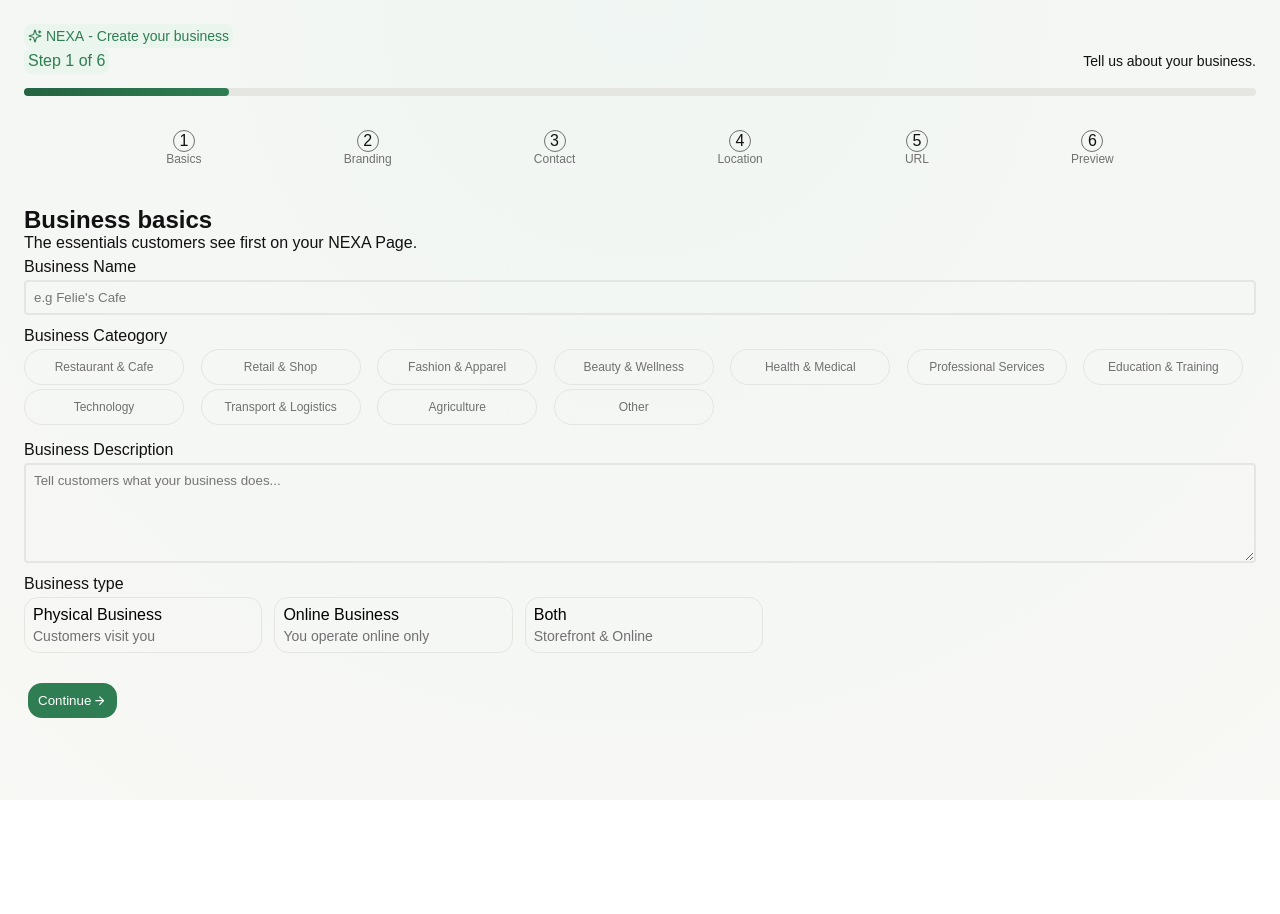
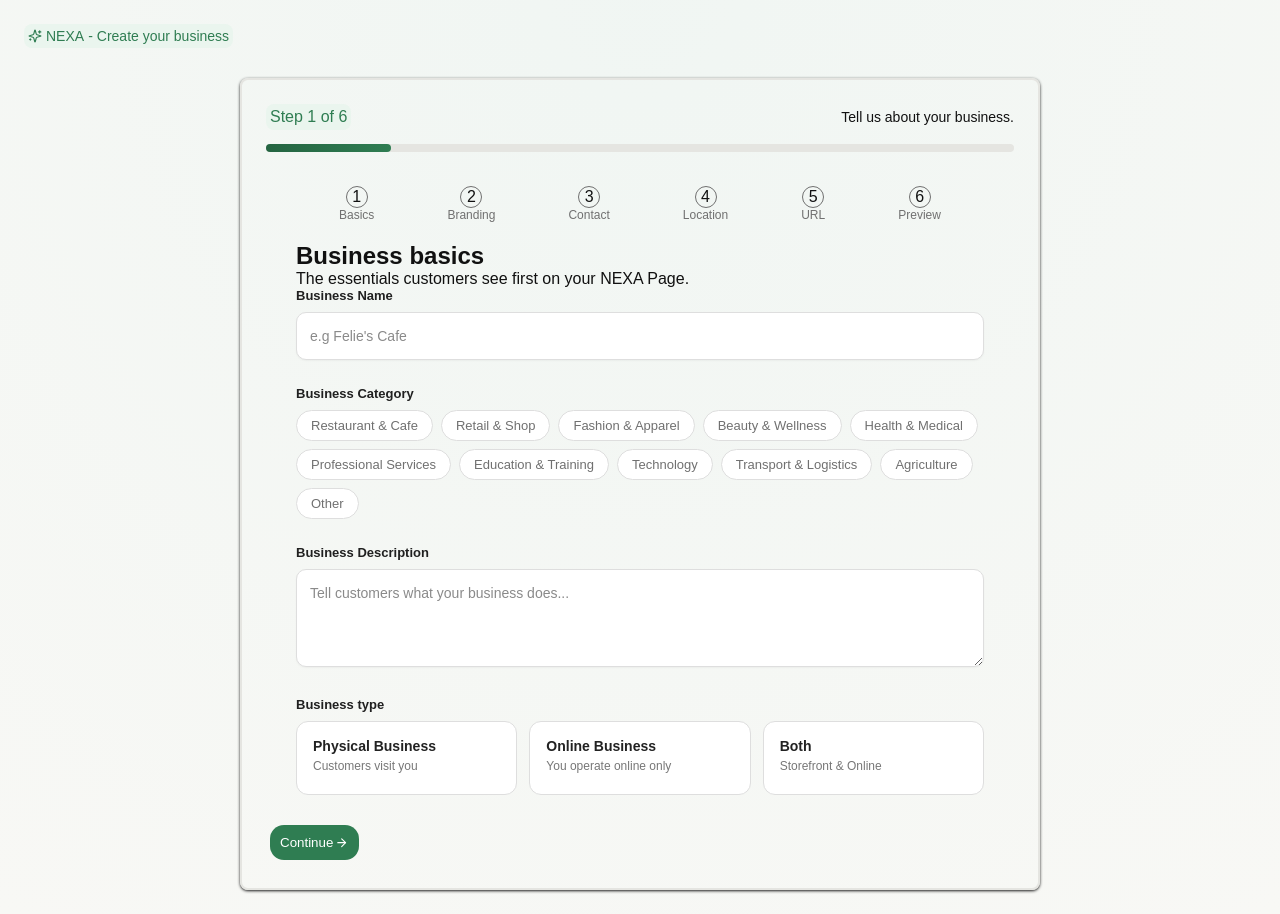
Before and after one commit to BigDestynEnergy/Nexa, a React (Vite) app: page /create in a window 1280 px wide. Before the commit the page ends 800 px from the top, so only its background shows below. Built offline with nearby package versions, Linux system fonts and the light colour scheme; a web font is replaced by a local one.

Commit message:
NEXA v1.14

```diff
--- a/src/Create Business Pages/Basics.jsx
+++ b/src/Create Business Pages/Basics.jsx
@@ -45,7 +45,7 @@
             </div>
 
         <div className="form-group">
-                <label>Business Cateogory</label>
+                <label>Business Category</label>
 
                 <div className="categories">
                     {categories.map((cat, index) => (
--- a/src/Create Business Pages/Contact.jsx
+++ b/src/Create Business Pages/Contact.jsx
@@ -1,9 +1,35 @@
 import "../Styles/Create.css";
 
-export default function ContactStep(){
+export default function ContactStep({errors, form, updateField}){
     return(
         <main className="contact step">
-            <h1>Contact</h1>
+            <h1>Contact information</h1>
+            <p>How customers get in touch from your NEXA page</p>
+
+            <div className="form-group">
+                <label>Phone number</label>
+                <label>{form.phone.length}/12</label>
+                <input type="number"
+                 placeholder="+265 999 234 564"
+                 maxLength={12}
+                 max={12}
+                onChange={(e)=>updateField("phone", e.target.value)}
+                value={form.phone} />
+
+                {errors.phone && (
+                    <span className="error-message">
+                        {errors.phone}
+                    </span>
+                )}
+            </div>
+
+            <div className="form-group">
+                <label>Email <span>(optional)</span></label>
+                <input type="email" value={form.email}
+                className={errors.email ? "input-error" : ""}
+                placeholder="johnbanda@gmail.com"
+                onChange={(e)=>updateField("email", e.target.value)}/>
+            </div>
         </main>
     )
 }
--- a/src/Create Business Pages/CreateBusiness.jsx
+++ b/src/Create Business Pages/CreateBusiness.jsx
@@ -1,4 +1,4 @@
-import { useState } from "react";
+import { useEffect, useRef, useState } from "react";
 import "../Styles/Create.css";
 import { LuArrowLeft, LuArrowRight, LuSparkles } from "react-icons/lu";
 import Steps from "./Steps";
@@ -31,6 +31,9 @@
     url: "",
     slug: ""
 });
+
+const nextRef = useRef();
+const backRef = useRef();
 
 const [currentStep, setCurrentStep] = useState(1);
 
@@ -89,6 +92,28 @@
         setCurrentStep(prev => prev - 1)
     }
 
+    useEffect(()=>{
+
+        const onKeyDown = (e) => {
+        if(e.key === "ArrowLeft"){
+            currentStep === 1 ?
+            null :
+            backRef.current?.click()
+
+        }
+
+        if(e.key === "ArrowRight"){
+            nextRef.current?.click();
+            return;
+        }}
+
+        document.addEventListener("keydown", onKeyDown);
+
+        return () => {
+            document.removeEventListener("keydown", onkeydown);
+        }
+
+    }, [])
 
 
     return(
@@ -99,7 +124,7 @@
                 - <span>Create your business</span>
             </div>
 
-            <div classNamnpme="create-business-container">
+            <div className="create-business-container">
                 <div className="topbar-container">
                     <div className="top-layer">
                         <span className="stepsof">{`Step ${currentStep} of 6`}</span>
@@ -123,6 +148,7 @@
                 <div className="wizard-navigation">
                     {currentStep > 1 && (<button
                     onClick={goBackward}
+                    ref={backRef}
                     className="navigate-back">
                         <LuArrowLeft/>
                         Back</button>)}
@@ -131,6 +157,7 @@
                     (<button
                         className="navigate-forward"
                     onClick={goToNextStep}
+                    ref={nextRef}
                     >Continue <LuArrowRight/></button>)
                     :
                     (<button className="create-business-btn">Create Business <LuArrowRight/></button>)
--- a/src/Create Styles/Basics.css
+++ b/src/Create Styles/Basics.css
@@ -1,105 +1,266 @@
-.basics{
-    display: flex;
-    flex-direction: column;
+/* =========================
+   BASICS STEP
+========================= */
+
+.basics {
+    max-width: 840px;
+    margin: 0 30px;
 }
 
-.basics .form-group{
-    display: flex;
-    flex-direction: column;
-    align-items: flex-start;
-    margin: 6px 0;
-    gap: 4px;
+.basics .form-group {
+    margin-bottom: 26px;
 }
 
-.form-group input, .form-group textarea{
-    padding: 8px;
-    width: 100%;
-    border: 2px solid var(--nexa-border);
-    background: transparent;
-    border-radius: var(--nexa-radius-xs);
+.basics label {
+    display: block;
+    margin-bottom: 9px;
+    font-size: 13px;
+    font-weight: 600;
+    color: #202020;
 }
 
-.form-group input:focus, .form-group textarea:focus{
-    border-color: var(--nexa-primary);
+
+/* =========================
+   BUSINESS NAME
+========================= */
+
+.basics input {
+    width: 100%;
+    height: 48px;
+    padding: 0 13px;
+
+    border: 1px solid #dedede;
+    border-radius: 10px;
+
     background: #fff;
+    color: #222;
+
+    font-family: inherit;
+    font-size: 14px;
+
+    outline: none;
+
+    box-sizing: border-box;
+
+    box-shadow: 0 1px 2px rgba(0, 0, 0, 0.04);
+
+    transition:
+        border-color 0.2s ease,
+        box-shadow 0.2s ease;
 }
 
-.form-group textarea{min-height: 100px;}
-
-.error-message{
-    font-size: 14px;
-    color: #cf0000;
+.basics input::placeholder,
+.basics textarea::placeholder {
+    color: #8a8a8a;
 }
 
-.basics .categories{
-    display: grid;
-    width: 100%;
-    grid-template-columns: repeat(auto-fit, minmax(160px, 1fr));
-    gap: 4px;
+.basics input:focus,
+.basics textarea:focus {
+    border-color: #999;
+    box-shadow: 0 0 0 3px rgba(0, 0, 0, 0.04);
 }
 
-.categories .category{
-    color: var(--nexa-text-muted);
-    border: 1px solid var(--nexa-border);
-    padding: 10px;
-    background: transparent;
-    border-radius: var(--nexa-radius-lg);
-    cursor: pointer;
-    font-weight: 500;
-    width: 160px;
-    font-size: 12px;
-    transition: all .3s ease;
+
+/* =========================
+   CATEGORIES
+========================= */
+
+.categories {
+    display: flex;
+    flex-wrap: wrap;
+    gap: 8px;
+
+    margin-top: 2px;
 }
 
-.category:hover{
-    transform: translateY(-1px);
-    color: var(--nexa-primary);
-    border-color: var(--nexa-primary);
+.category {
+    border: 1px solid #dedede;
+    border-radius: 999px;
+
+    background: #fff;
+    color: #707070;
+
+    padding: 8px 14px;
+
+    font-family: inherit;
+    font-size: 13px;
+    line-height: 1;
+
+    cursor: pointer;
+
+    transition:
+        background 0.18s ease,
+        border-color 0.18s ease,
+        color 0.18s ease,
+        transform 0.15s ease;
 }
 
-.category.selected{
-    color: #fff;
-    background: var(--nexa-primary);
+.category:hover {
+    border-color: #bdbdbd;
+    color: #333;
 }
 
-.business-types{
-    display: grid;
-    gap: 12px; width: 60%;
-    grid-template-columns: repeat(auto-fit, minmax(170px, 1fr));
+.category:active {
+    transform: scale(0.97);
 }
 
-.business-types .business-type{
-    border: 1px solid var(--nexa-border);
-    padding: 8px;
-    gap: 4px;cursor: pointer;
-    display: flex;
-    flex-direction: column;
-    border-radius: var(--nexa-radius-md);
-    transition: all .3s ease;
+.category.selected {
+    background: #37885f;
+    border-color: #37885f;
+    color: #fff;
 }
 
-.business-type h4{
-    font-weight: 500;
-    color: #000;
-    font-size: 16px;
+
+/* =========================
+   DESCRIPTION
+========================= */
+
+.basics textarea {
+    width: 100%;
+    min-height: 98px;
+
+    padding: 13px;
+
+    resize: vertical;
+
+    box-sizing: border-box;
+
+    border: 1px solid #dedede;
+    border-radius: 10px;
+
+    background: #fff;
+    color: #222;
+
+    font-family: inherit;
+    font-size: 14px;
+    line-height: 1.5;
+
+    outline: none;
+
+    box-shadow: 0 1px 2px rgba(0, 0, 0, 0.04);
+
+    transition:
+        border-color 0.2s ease,
+        box-shadow 0.2s ease;
 }
 
-.business-type:hover{
-    transform: translateY(-2px);
-    border-color: var(--nexa-primary);
+.basics textarea:focus {
+    border-color: #999;
+    box-shadow: 0 0 0 3px rgba(0, 0, 0, 0.04);
 }
 
-.business-type span{
-    color: var(--nexa-text-muted);
-    font-size: 14px;
+
+/* =========================
+   BUSINESS TYPE
+========================= */
+
+.business-types {
+    display: grid;
+    grid-template-columns: repeat(3, minmax(0, 1fr));
+    gap: 12px;
+
+    margin-top: 4px;
 }
 
-.business-type.selected{
-    background: var(--nexa-primary);
-    border-color: var(--nexa-primary);
+.business-type {
+    min-height: 74px;
+
+    padding: 16px;
+
+    box-sizing: border-box;
+
+    border: 1px solid #dedede;
+    border-radius: 12px;
+
+    background: #fff;
+
+    cursor: pointer;
+
+    transition:
+        border-color 0.18s ease,
+        background 0.18s ease,
+        box-shadow 0.18s ease,
+        transform 0.15s ease;
 }
 
-.business-type.selected span, .business-type.selected h4{
-    color: #fff;
+.business-type:hover {
+    border-color: #bdbdbd;
+    transform: translateY(-1px);
+}
+
+.business-type.selected {
+    border-color: #37885f;
+    background: #f4faf7;
+    box-shadow: 0 0 0 1px #37885f;
+}
+
+.business-type h4 {
+    margin: 0 0 5px;
+
+    font-size: 14px;
+    font-weight: 600;
+
+    color: #222;
+}
+
+.business-type span {
+    display: block;
+
+    font-size: 12px;
+    color: #777;
+}
+
+
+/* =========================
+   ERRORS
+========================= */
+
+.error-message {
+    display: block;
+
+    margin-top: 7px;
+
+    font-size: 12px;
+    line-height: 1.4;
+
+    color: #d64545;
+}
+
+.input-error {
+    border-color: #d64545 !important;
+}
+
+
+/* =========================
+   RESPONSIVE
+========================= */
+
+@media (max-width: 700px) {
+
+    .business-types {
+        grid-template-columns: 1fr;
+    }
 
 }
+
+
+@media (max-width: 500px) {
+
+    .basics .form-group {
+        margin-bottom: 22px;
+    }
+
+    .category {
+        padding: 8px 12px;
+        font-size: 12px;
+    }
+
+    .business-type {
+        padding: 14px;
+    }
+
+    .basics textarea {
+        min-height: 110px;
+    }
+
+}
--- a/src/Utils/Validation.js
+++ b/src/Utils/Validation.js
@@ -26,11 +26,11 @@
 
         case 3:
             if(data.email.trim() && !/^[^\s@]+@[^\s@]+\.[^\s@]+$/.test(data.email)){
-                errors.email = "Phone number is required."
+                errors.email = "No special characters are allowed"
             }
 
             if(!data.phone.trim()){
-                errors.phone = "Create a unique URL."
+                errors.phone = "Phone number is required."
             }
 
             break;
--- a/src/index.css
+++ b/src/index.css
@@ -16,6 +16,7 @@
     --nexa-text-muted: #707070;
     --nexa-text-inverse: #ffffff;
     --nexa-text-muted-xl:#a9a9a9;
+    --nexa-text-dull:#404040;
 
 
     --nexa-bg: #f8f8f5;
@@ -43,11 +44,12 @@
     --nexa-warning: #ff7600;
     --nexa-warning-hover: #f37404;
 
-    --nexa-danger: #c00010;
+    --nexa-danger: #dc2626;
 
     --nexa-success: #1db954;
 
     --nexa-accent: #615a80;
+    --nexa-accent-purple:#6c5ce7;
 
 
 
```
